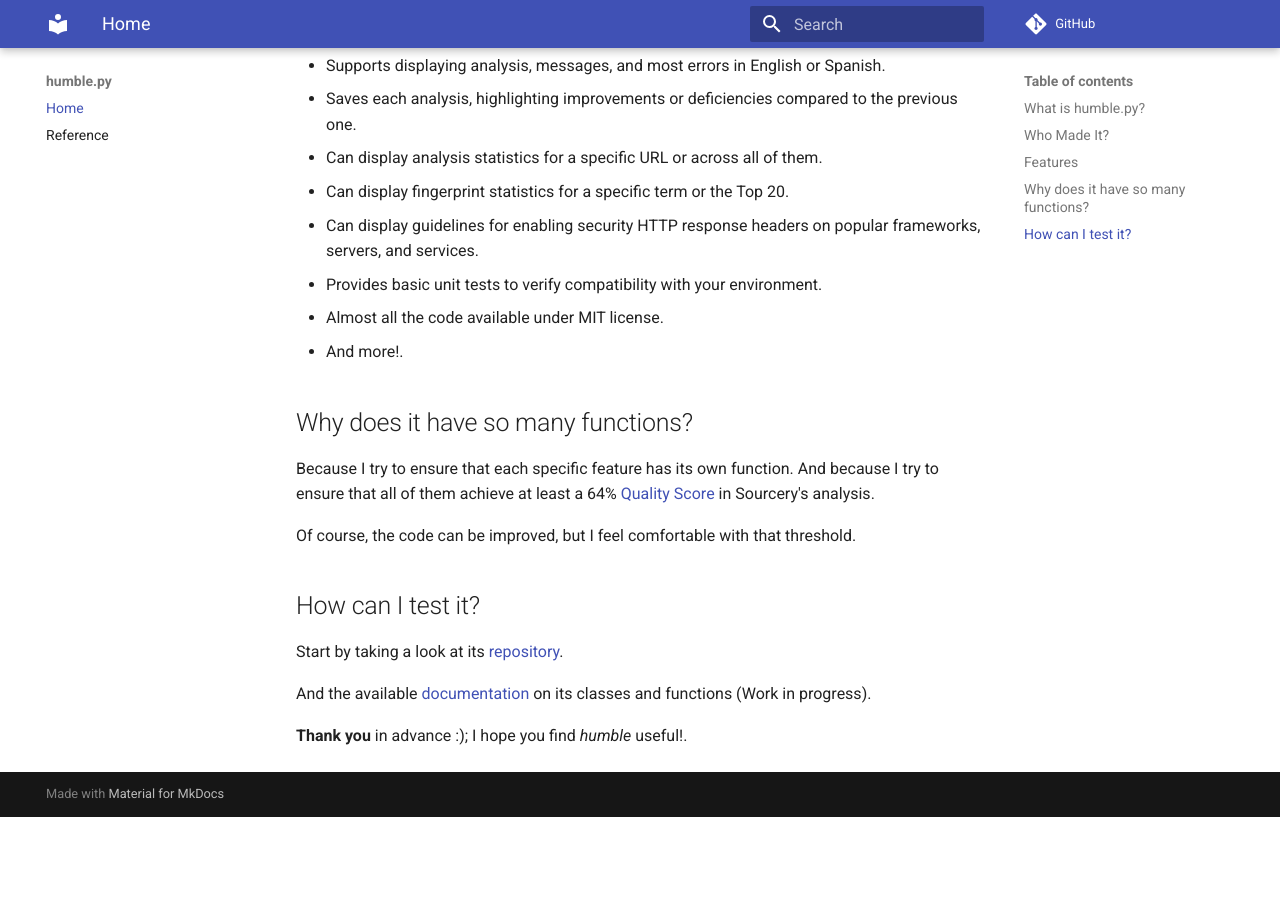
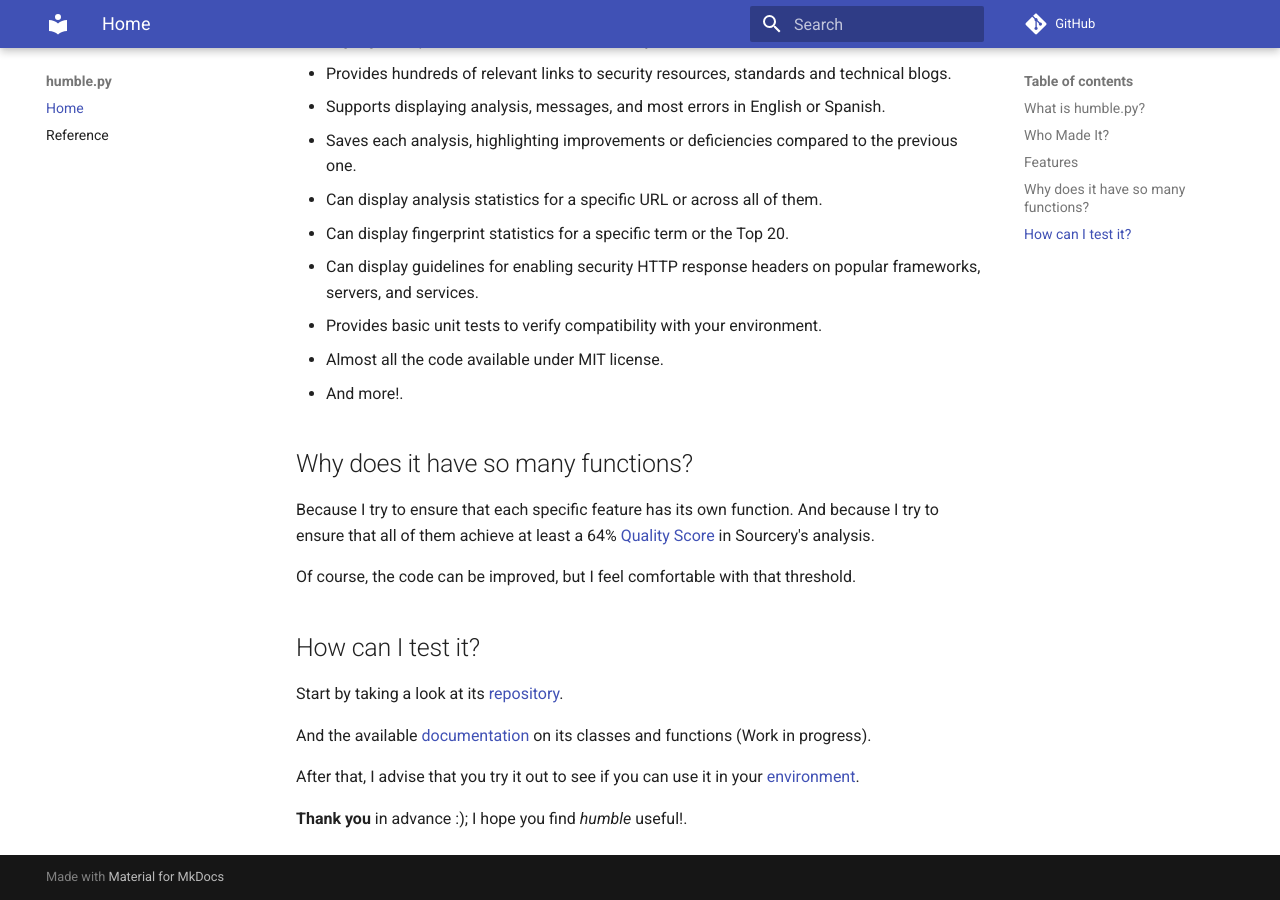
Before and after one commit to rfc-st/humble, an MkDocs documentation site: the page built from docs/index.md, in a window 1280 px wide and 900 px high, scrolled down 1259 px. Built offline with MkDocs 1.6.1 and Material for MkDocs 9.7.7, drawn with Linux system fonts in a browser that asks for light colours; comment, search, counter and statistics services are not loaded; before the commit the page ends 2076 px from its top, so only the background shows below that; some of the changed text lies outside the part shown.

Commit message:
Minor: Improve Read the Docs site

```diff
--- a/docs/index.md
+++ b/docs/index.md
@@ -52,4 +54,6 @@
 
 And the available [documentation](reference.md) on its classes and functions (Work in progress).
 
+After that, I advise that you try it out to see if you can use it in your [environment](https://github.com/rfc-st/humble/?tab=readme-ov-file#unit-tests).
+
 **Thank you** in advance :); I hope you find *humble* useful!.
--- a/humble.py
+++ b/humble.py
@@ -2212,7 +2212,7 @@
 def generate_json_detailed(final_filename, temp_filename):
     """
     JSON export of a detailed analysis and and terminates execution, related to
-    -o json -b' option
+    -o json' option
     """
     with open(temp_filename, 'r', encoding='utf8') as txt_file, \
          open(final_filename, 'w', encoding='utf8') as json_file:
```
Also changed, not shown: other parts of docs/index.md (+2 -0 lines).
